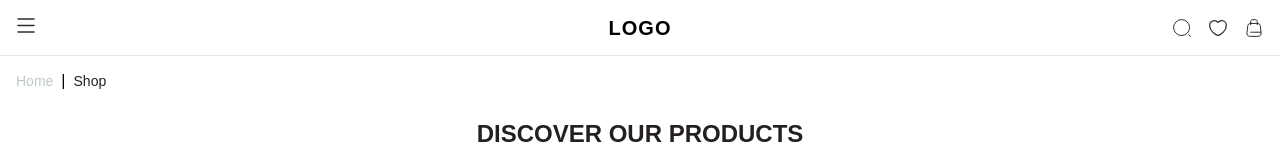
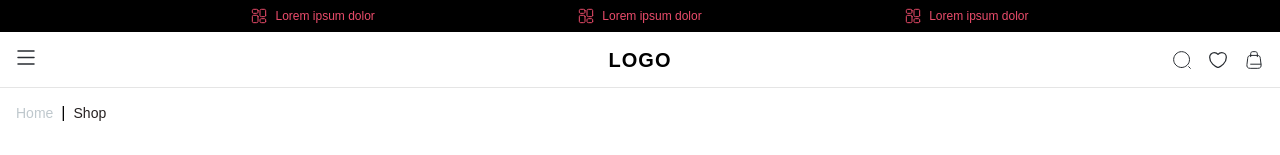
Before and after one commit to MananBagadi100/Appscrip-task-MananBagadi, a React (Vite) app: page / in a window 1280 px wide. Shown: the top 155 px of the page. Built offline with nearby package versions, Linux system fonts and the light colour scheme; no server answers.

Commit message:
Hero Offer Section Completed with responsiveness for desktop

```diff
--- a/src/components/HeroOffer.jsx
+++ b/src/components/HeroOffer.jsx
@@ -1,15 +1,33 @@
 import PhoneNavigation from './../assets/icons/TopbarMobile.svg'
+import HeroOfferContentLogo from './../assets/icons/HeroOfferContentLogo.svg'
 import './../styles/HeroOfferStyles.css'
+
 function HeroOffer() {
-    return (
-        <section
-            className='Phone-system-navigation-bar-section'
-        >
-            <img src={PhoneNavigation} alt="Phone Navigation" />
-            <div>
-                Lorem ipsum dolor
-            </div>
-        </section>
-    )
+  return (
+    <>
+      {/* MOBILE HERO (already working) */}
+      <section className="Phone-system-navigation-bar-section">
+        <img src={PhoneNavigation} alt="Phone Navigation" />
+        <div>Lorem ipsum dolor</div>
+      </section>
+
+      {/* DESKTOP HERO */}
+      <section className="Desktop-system-navigation-bar">
+        <div className="desktop-hero-item">
+          <img src={HeroOfferContentLogo} alt='OfferLogo' className="desktop-hero-icon"/>
+          <span>Lorem ipsum dolor</span>
+        </div>
+        <div className="desktop-hero-item">
+          <img src={HeroOfferContentLogo} alt='OfferLogo' className="desktop-hero-icon"/>
+          <span>Lorem ipsum dolor</span>
+        </div>
+        <div className="desktop-hero-item">
+          <img src={HeroOfferContentLogo} alt='OfferLogo' className="desktop-hero-icon"/>
+          <span>Lorem ipsum dolor</span>
+        </div>
+      </section>
+    </>
+  )
 }
+
 export default HeroOffer
--- a/src/styles/HeroOfferStyles.css
+++ b/src/styles/HeroOfferStyles.css
@@ -13,9 +13,32 @@
     color: #EB4C6B;
     background-color: black;
 }
+/* Hide desktop hero by default */
+.Desktop-system-navigation-bar {
+  display: none;
+}
 
-@media (min-width:734px) {
+/* Desktop breakpoint */
+@media (min-width: 768px) {
+    /* Hide mobile hero */
     .Phone-system-navigation-bar-section {
         display: none;
     }
+
+    /* Show desktop hero */
+    .Desktop-system-navigation-bar {
+        display: flex;
+        justify-content: space-evenly;
+        align-items: center;
+        background: black;
+        padding: 8px 48px;
+    }
+    .desktop-hero-item {
+        display: flex;
+        align-items: center;
+        gap: 8px;
+        color: #EB4C6B;
+        font-size: 12px;
+        font-weight: 400;
+    }
 }
```
Also changed, not shown: src/assets/icons/HeroOfferContentLogo.svg (added).
